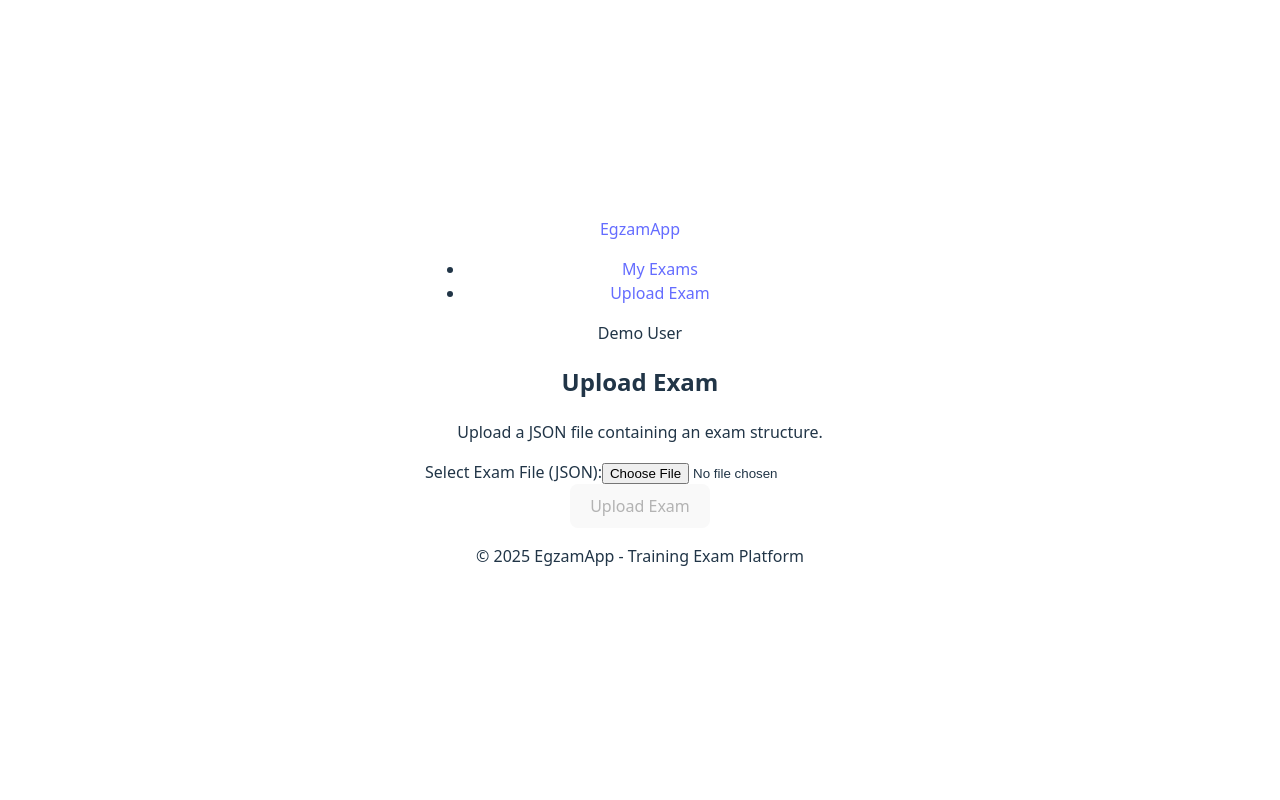
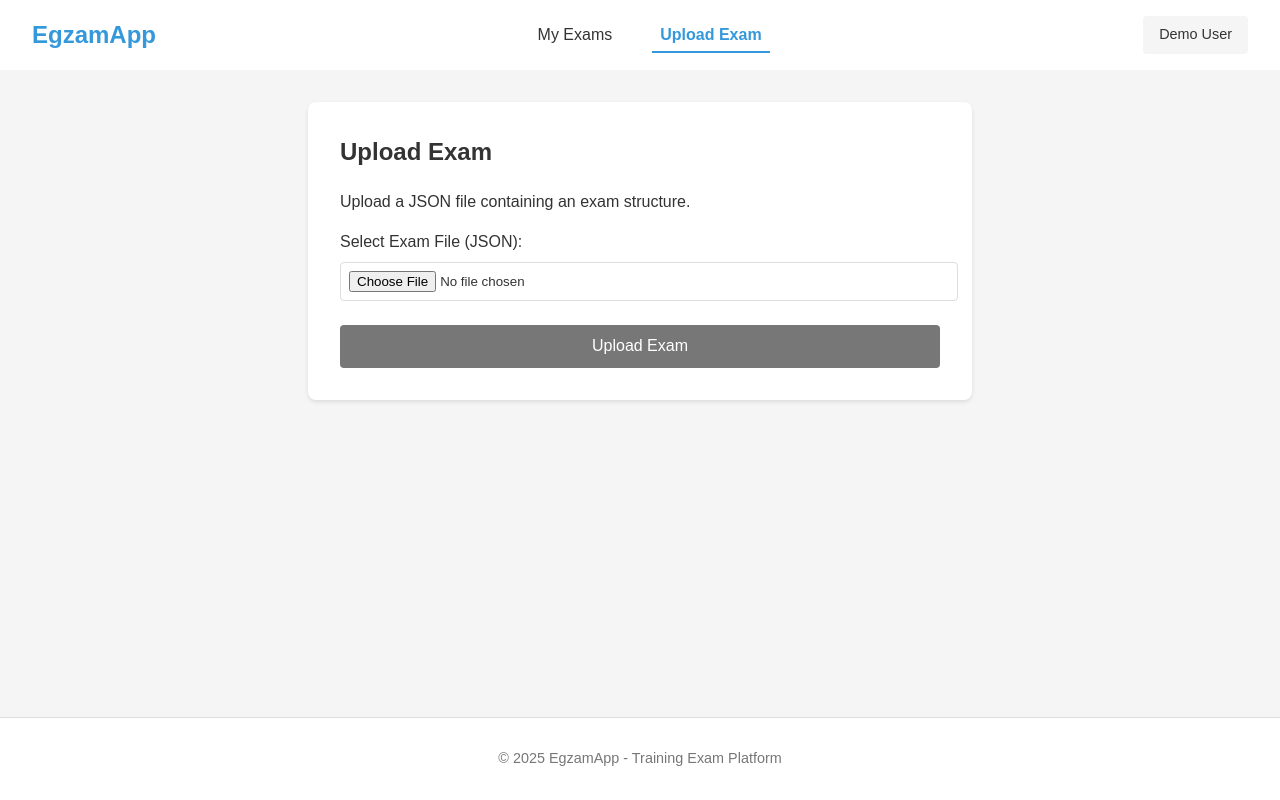
Before and after one commit to przemekbok/EgzamApp, a React (Vite) app in the folder egzamapp.client/: page /upload in a window 1280 px wide. Built offline with nearby package versions, Linux system fonts and the light colour scheme.

Commit message:
Update App.css with styling

```diff
--- a/egzamapp.client/src/App.css
+++ b/egzamapp.client/src/App.css
@@ -1,19 +1,543 @@
+/* Base styles */
+:root {
+  --primary-color: #3498db;
+  --primary-dark: #2980b9;
+  --secondary-color: #f39c12;
+  --danger-color: #e74c3c;
+  --success-color: #2ecc71;
+  --light-gray: #f5f5f5;
+  --border-color: #ddd;
+  --text-color: #333;
+  --text-light: #777;
+}
+
 #root {
-    max-width: 1280px;
-    margin: 0 auto;
-    padding: 2rem;
-    text-align: center;
+  max-width: 1280px;
+  margin: 0 auto;
+  padding: 0;
+  width: 100%;
+}
+
+body {
+  font-family: Arial, sans-serif;
+  color: var(--text-color);
+  margin: 0;
+  padding: 0;
+}
+
+.app-container {
+  display: flex;
+  flex-direction: column;
+  min-height: 100vh;
+}
+
+/* Navigation */
+.app-navigation {
+  display: flex;
+  justify-content: space-between;
+  align-items: center;
+  padding: 1rem 2rem;
+  background-color: white;
+  box-shadow: 0 2px 4px rgba(0,0,0,0.1);
+}
+
+.nav-logo a {
+  font-size: 1.5rem;
+  font-weight: bold;
+  color: var(--primary-color);
+  text-decoration: none;
+}
+
+.nav-links {
+  display: flex;
+  list-style: none;
+  margin: 0;
+  padding: 0;
+}
+
+.nav-links li {
+  margin: 0 1rem;
+}
+
+.nav-links a {
+  text-decoration: none;
+  color: var(--text-color);
+  padding: 0.5rem;
+}
+
+.nav-links li.active a {
+  color: var(--primary-color);
+  font-weight: bold;
+  border-bottom: 2px solid var(--primary-color);
+}
+
+.nav-account {
+  display: flex;
+  align-items: center;
+}
+
+.user {
+  padding: 0.5rem 1rem;
+  background-color: var(--light-gray);
+  border-radius: 4px;
+  font-size: 0.9rem;
+}
+
+/* Main content */
+.app-content {
+  flex: 1;
+  padding: 2rem;
+  background-color: var(--light-gray);
+}
+
+/* Footer */
+.app-footer {
+  padding: 1rem 2rem;
+  background-color: white;
+  text-align: center;
+  font-size: 0.9rem;
+  color: var(--text-light);
+  border-top: 1px solid var(--border-color);
+}
+
+/* Common Elements */
+h1, h2, h3, h4 {
+  margin-top: 0;
+  color: var(--text-color);
+}
+
+.button {
+  display: inline-block;
+  padding: 0.6rem 1.2rem;
+  border: none;
+  border-radius: 4px;
+  background-color: white;
+  color: var(--text-color);
+  text-decoration: none;
+  cursor: pointer;
+  font-size: 1rem;
+  font-weight: 500;
+  border: 1px solid var(--border-color);
+  transition: all 0.2s;
+  margin-right: 0.5rem;
+}
+
+.button:hover {
+  background-color: var(--light-gray);
+}
+
+.button.primary {
+  background-color: var(--primary-color);
+  color: white;
+  border: 1px solid var(--primary-color);
+}
+
+.button.primary:hover {
+  background-color: var(--primary-dark);
+}
+
+.error-message {
+  padding: 1rem;
+  background-color: #ffebee;
+  color: var(--danger-color);
+  border-radius: 4px;
+  margin: 1rem 0;
+}
+
+.success-message {
+  padding: 1rem;
+  background-color: #e8f5e9;
+  color: var(--success-color);
+  border-radius: 4px;
+  margin: 1rem 0;
+}
+
+/* Exam Upload */
+.exam-upload-container {
+  max-width: 600px;
+  margin: 0 auto;
+  background-color: white;
+  padding: 2rem;
+  border-radius: 8px;
+  box-shadow: 0 2px 4px rgba(0,0,0,0.1);
+}
+
+.form-group {
+  margin-bottom: 1.5rem;
+}
+
+.form-group label {
+  display: block;
+  margin-bottom: 0.5rem;
+  font-weight: 500;
+}
+
+input[type="file"] {
+  display: block;
+  width: 100%;
+  padding: 0.5rem;
+  border: 1px solid var(--border-color);
+  border-radius: 4px;
+}
+
+.submit-button {
+  width: 100%;
+  padding: 0.8rem;
+  background-color: var(--primary-color);
+  color: white;
+  border: none;
+  border-radius: 4px;
+  font-size: 1rem;
+  cursor: pointer;
+  transition: background-color 0.2s;
+}
+
+.submit-button:hover {
+  background-color: var(--primary-dark);
+}
+
+.submit-button:disabled {
+  background-color: var(--text-light);
+  cursor: not-allowed;
+}
+
+/* Exam List */
+.exam-list-container {
+  background-color: white;
+  border-radius: 8px;
+  box-shadow: 0 2px 4px rgba(0,0,0,0.1);
+  padding: 2rem;
+}
+
+.exam-list {
+  display: grid;
+  grid-template-columns: repeat(auto-fill, minmax(300px, 1fr));
+  gap: 1.5rem;
+  margin-top: 1.5rem;
+}
+
+.exam-item {
+  background-color: white;
+  border: 1px solid var(--border-color);
+  border-radius: 8px;
+  padding: 1.5rem;
+  transition: transform 0.2s, box-shadow 0.2s;
+}
+
+.exam-item:hover {
+  transform: translateY(-5px);
+  box-shadow: 0 4px 8px rgba(0,0,0,0.1);
+}
+
+.exam-item h3 {
+  margin-top: 0;
+  color: var(--primary-color);
+}
+
+.exam-meta {
+  display: flex;
+  flex-wrap: wrap;
+  gap: 0.8rem;
+  margin: 1rem 0;
+  font-size: 0.9rem;
+  color: var(--text-light);
+}
+
+.exam-actions {
+  margin-top: 1.5rem;
+  display: flex;
+  justify-content: flex-end;
+}
+
+.exam-list-empty {
+  text-align: center;
+  padding: 2rem;
+  background-color: white;
+  border-radius: 8px;
+  box-shadow: 0 2px 4px rgba(0,0,0,0.1);
+}
+
+.upload-more {
+  margin-top: 2rem;
+  text-align: center;
+}
+
+/* Exam Detail */
+.exam-detail-container {
+  background-color: white;
+  border-radius: 8px;
+  box-shadow: 0 2px 4px rgba(0,0,0,0.1);
+  padding: 2rem;
+}
+
+.exam-description {
+  font-size: 1.1rem;
+  margin-bottom: 1.5rem;
+  color: var(--text-light);
+}
+
+.exam-meta {
+  display: grid;
+  grid-template-columns: repeat(auto-fill, minmax(200px, 1fr));
+  gap: 1rem;
+  margin: 1.5rem 0;
+}
+
+.meta-item {
+  padding: 1rem;
+  background-color: var(--light-gray);
+  border-radius: 4px;
+}
+
+.meta-label {
+  font-size: 0.9rem;
+  color: var(--text-light);
+  display: block;
+  margin-bottom: 0.3rem;
+}
+
+.meta-value {
+  font-size: 1.2rem;
+  font-weight: 500;
+}
+
+.exam-actions {
+  margin: 2rem 0;
+}
+
+.questions-preview {
+  margin-top: 2rem;
+  border-top: 1px solid var(--border-color);
+  padding-top: 1.5rem;
+}
+
+.preview-note {
+  font-size: 0.9rem;
+  color: var(--text-light);
+  font-style: italic;
+  margin-bottom: 1.5rem;
+}
+
+.question-preview {
+  background-color: var(--light-gray);
+  padding: 1.5rem;
+  border-radius: 4px;
+  margin-bottom: 1rem;
+}
+
+.question-text {
+  margin: 0.5rem 0 1rem;
+  font-size: 1.1rem;
+}
+
+.question-meta {
+  display: flex;
+  gap: 1rem;
+  font-size: 0.9rem;
+  color: var(--text-light);
+}
+
+/* Exam Take */
+.exam-take-container {
+  background-color: white;
+  border-radius: 8px;
+  box-shadow: 0 2px 4px rgba(0,0,0,0.1);
+  padding: 2rem;
+}
+
+.exam-header {
+  display: flex;
+  justify-content: space-between;
+  align-items: center;
+  margin-bottom: 2rem;
+  flex-wrap: wrap;
+  gap: 1rem;
+}
+
+.exam-progress {
+  display: flex;
+  gap: 1.5rem;
+  align-items: center;
+}
+
+.timer {
+  font-weight: bold;
+  color: var(--danger-color);
+}
+
+.question-container {
+  background-color: var(--light-gray);
+  padding: 2rem;
+  border-radius: 8px;
+  margin-bottom: 2rem;
+}
+
+.options-container {
+  margin-top: 1.5rem;
+}
+
+.option {
+  display: flex;
+  align-items: center;
+  padding: 1rem;
+  margin-bottom: 1rem;
+  background-color: white;
+  border: 1px solid var(--border-color);
+  border-radius: 4px;
+  cursor: pointer;
+  transition: background-color 0.2s;
+}
+
+.option:hover {
+  background-color: #f9f9f9;
+}
+
+.option.selected {
+  background-color: #e3f2fd;
+  border-color: var(--primary-color);
+}
+
+.option-letter {
+  width: 30px;
+  height: 30px;
+  display: flex;
+  align-items: center;
+  justify-content: center;
+  background-color: var(--primary-color);
+  color: white;
+  border-radius: 50%;
+  margin-right: 1rem;
+  font-weight: bold;
+}
+
+.exam-navigation {
+  display: flex;
+  justify-content: space-between;
+  margin-bottom: 2rem;
+}
+
+.question-navigation {
+  display: flex;
+  flex-wrap: wrap;
+  gap: 0.5rem;
+  justify-content: center;
+}
+
+.question-dot {
+  width: 30px;
+  height: 30px;
+  display: flex;
+  align-items: center;
+  justify-content: center;
+  border: 1px solid var(--border-color);
+  border-radius: 50%;
+  cursor: pointer;
+  background-color: white;
+  font-size: 0.8rem;
+}
+
+.question-dot.active {
+  background-color: var(--primary-color);
+  color: white;
+  border-color: var(--primary-color);
+}
+
+.question-dot.answered {
+  background-color: #e3f2fd;
+  border-color: var(--primary-color);
+}
+
+.exam-start-container {
+  background-color: white;
+  border-radius: 8px;
+  box-shadow: 0 2px 4px rgba(0,0,0,0.1);
+  padding: 2rem;
+  text-align: center;
+  max-width: 800px;
+  margin: 0 auto;
+}
+
+.exam-info {
+  margin: 2rem 0;
+  display: flex;
+  justify-content: space-around;
+  background-color: var(--light-gray);
+  padding: 1rem;
+  border-radius: 8px;
+}
+
+.exam-result-container {
+  background-color: white;
+  border-radius: 8px;
+  box-shadow: 0 2px 4px rgba(0,0,0,0.1);
+  padding: 2rem;
+  text-align: center;
+  max-width: 800px;
+  margin: 0 auto;
+}
+
+.result-summary {
+  margin: 2rem 0;
+  padding: 2rem;
+  background-color: var(--light-gray);
+  border-radius: 8px;
+}
+
+.pass {
+  color: var(--success-color);
+  font-weight: bold;
+  font-size: 1.5rem;
+}
+
+.fail {
+  color: var(--danger-color);
+  font-weight: bold;
+  font-size: 1.5rem;
+}
+
+/* Responsive Adjustments */
+@media (max-width: 768px) {
+  .app-navigation {
+    flex-direction: column;
+    padding: 1rem;
+  }
+
+  .nav-links {
+    margin: 1rem 0;
+  }
+
+  .nav-account {
+    margin-top: 1rem;
+  }
+
+  .exam-header {
+    flex-direction: column;
+    align-items: flex-start;
+  }
+
+  .exam-meta {
+    grid-template-columns: 1fr;
+  }
+}
+
+/* Tables (for backward compatibility) */
+table {
+  width: 100%;
+  border-collapse: collapse;
+  margin-bottom: 1rem;
 }
 
 tr:nth-child(even) {
-    background: #F2F2F2;
-}
-
-tr:nth-child(odd) {
-    background: #FFF;
+  background-color: var(--light-gray);
 }
 
 th, td {
-    padding-left: 1rem;
-    padding-right: 1rem;
+  padding: 0.8rem 1rem;
+  text-align: left;
+  border-bottom: 1px solid var(--border-color);
 }
+
+th {
+  background-color: white;
+  font-weight: 500;
+}
```
